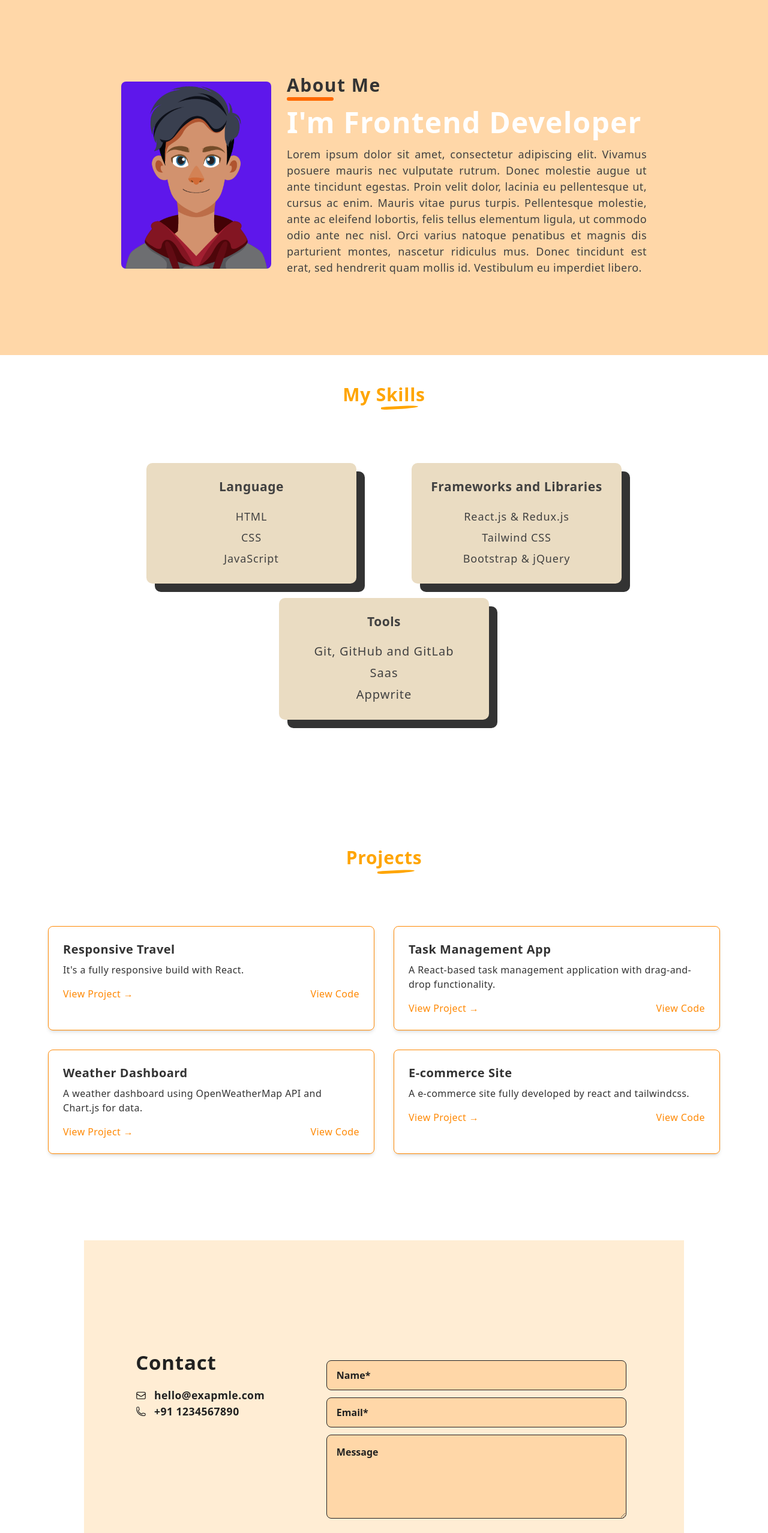
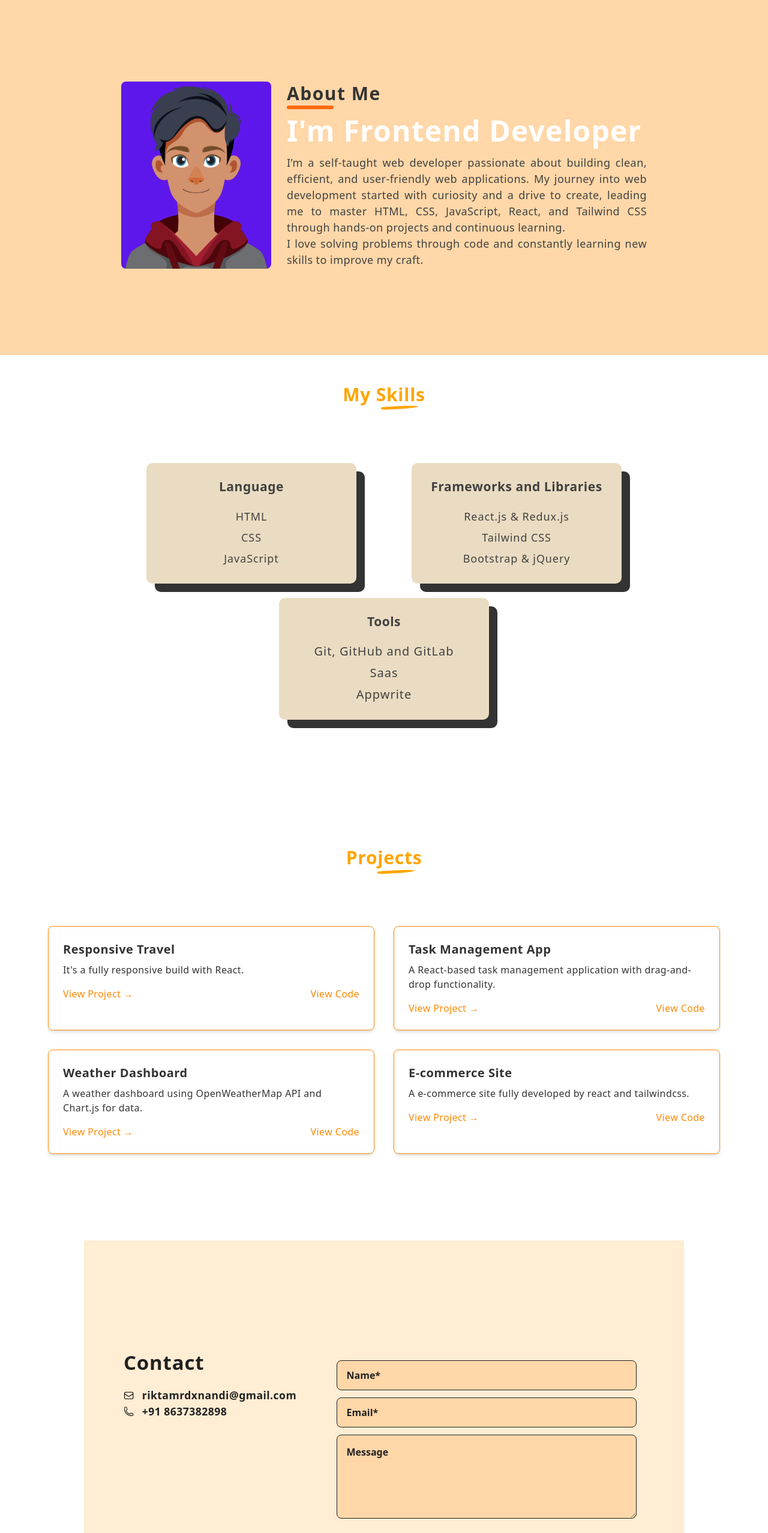
Before and after one commit to rdxnandi/My-Portfolio, a React (Vite) app: page / in a window 1280 px wide. Shown: the part 808-3364 px from the top of the page at 60% size. Built offline with nearby package versions, Linux system fonts and the light colour scheme.

Commit message:
minor changes

```diff
--- a/src/pages/About.jsx
+++ b/src/pages/About.jsx
@@ -18,14 +18,13 @@ function About() {
           I'm Frontend Developer
         </h1>
         <p className="leading-[1.5] text-center tracking-wide lg:text-justify text-[#414141] text-[18px]">
-          Lorem ipsum dolor sit amet, consectetur adipiscing elit. Vivamus
-          posuere mauris nec vulputate rutrum. Donec molestie augue ut ante
-          tincidunt egestas. Proin velit dolor, lacinia eu pellentesque ut,
-          cursus ac enim. Mauris vitae purus turpis. Pellentesque molestie, ante
-          ac eleifend lobortis, felis tellus elementum ligula, ut commodo odio
-          ante nec nisl. Orci varius natoque penatibus et magnis dis parturient
-          montes, nascetur ridiculus mus. Donec tincidunt est erat, sed
-          hendrerit quam mollis id. Vestibulum eu imperdiet libero.
+          I’m a self-taught web developer passionate about building clean,
+          efficient, and user-friendly web applications. My journey into web
+          development started with curiosity and a drive to create, leading me
+          to master HTML, CSS, JavaScript, React, and Tailwind CSS through
+          hands-on projects and continuous learning. <br /> I love solving
+          problems through code and constantly learning new skills to improve my
+          craft.
         </p>
       </div>
     </section>
--- a/src/pages/Contact.jsx
+++ b/src/pages/Contact.jsx
@@ -21,9 +21,6 @@ function Contact() {
       id="contact"
       className="flex min-h-[90vh] p-10 items-center justify-center flex-col bg-orange-100 lg:w-[1000px] m-auto"
     >
-      {/* <h1 className="text-[orange] text-center mb-24 relative text-3xl font-bold after:absolute after:w-[62px] after:h-[5px] after:bg-[orange] after:-bottom-[5px] after:right-3 after:rounded-custom-tow after:transform after:rotate-[-3deg] tracking-wide">
-        Contact
-      </h1> */}
       <div className="w-full flex lg:flex-row flex-col justify-around">
         <div className="flex flex-col transform scale-110 mb-8 lg:mb-0">
           <h1 className="text-[#212121] text-center lg:text-left text-3xl font-bold tracking-wide mb-5">
@@ -46,7 +43,7 @@ function Contact() {
               ></path>
             </svg>
             <a href="#" className="text-[#212121] font-semibold tracking-wide">
-              hello@exapmle.com
+              riktamrdxnandi@gmail.com
             </a>
           </div>
           <div className="flex gap-3 items-center m-auto lg:m-0">
@@ -66,7 +63,7 @@ function Contact() {
               ></path>
             </svg>
             <a href="#" className="text-[#212121] tracking-wide font-semibold">
-              +91 1234567890
+              +91 8637382898
             </a>
           </div>
         </div>
```
